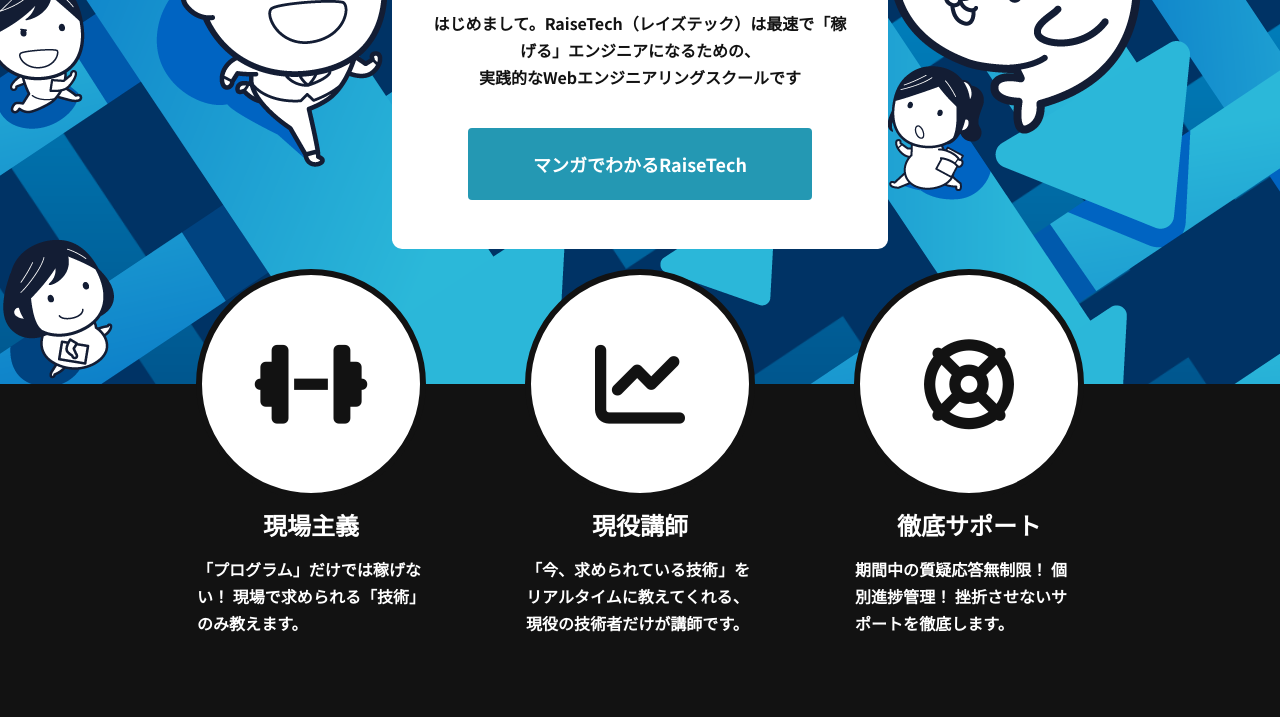
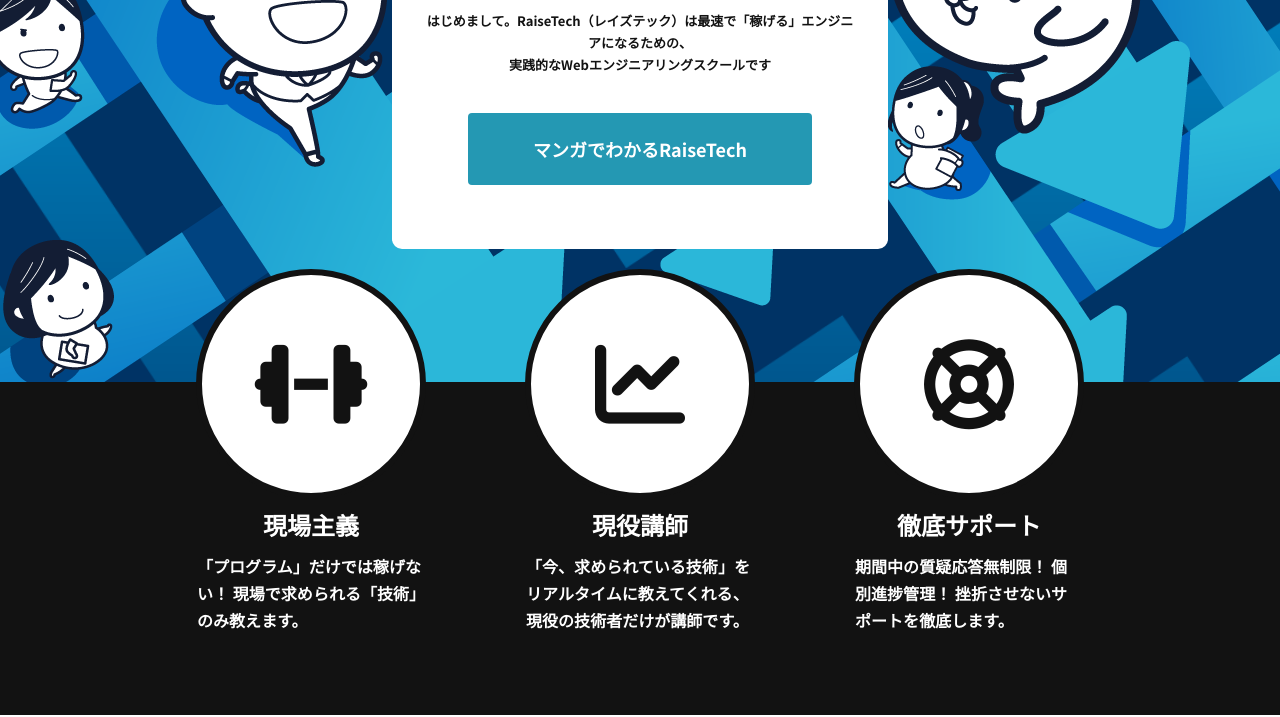
Before and after one commit to troisterre/mosya_kadai, a plain HTML site: page index.html in a window 1280 px wide. Shown: the part 268-985 px from the top of the page. Drawn offline with nearby package versions, Linux system fonts and the light colour scheme; some packages are replaced by stand-ins of ours.

Commit message:
課題提出前チェック2回目

```diff
--- a/index.html
+++ b/index.html
@@ -220,10 +220,12 @@
       <section class="p-top">
         <div class="p-top__contents">
           <img class="p-top__image" src="/images/header-logo.svg" alt="" />
-          <p class="p-top__description">
-            はじめまして。RaiseTech（レイズテック）は最速で「稼げる」エンジニアになるための、<br />実践的なWebエンジニアリングスクールです
-          </p>
-          <a href="/" class="c-button__link">マンガでわかるRaiseTech</a>
+          <div class="p-top__box">
+            <p class="p-top__description">
+              はじめまして。RaiseTech（レイズテック）は最速で「稼げる」エンジニアになるための、<br />実践的なWebエンジニアリングスクールです
+            </p>
+            <a href="/" class="c-button__link">マンガでわかるRaiseTech</a>
+          </div>
         </div>
         <div class="p-card">
           <ul class="p-card__menu u-flex">
--- a/scss/style.scss
+++ b/scss/style.scss
@@ -27,11 +27,6 @@
   font-size: 62.5%;
 }
 
-@media screen and (max-width: 767px) {
-  html {
-    font-size: calc(10 / 375 * 100vw);
-  }
-}
 * {
   box-sizing: border-box;
   line-height: 1.2;
@@ -140,7 +135,7 @@
     align-items: center;
     transition: all 0.3s ease;
     position: relative;
-    padding: 0 15px;
+    padding: 0 1.5rem;
   }
   &__list-title {
     font-weight: 700;
@@ -258,7 +253,7 @@
   font-weight: 700;
   justify-content: center;
   align-items: center;
-  font-size: 2rem;
+  font-size: 20px;
   line-height: calc(34 / 20);
   width: 275px;
   height: 46px;
@@ -357,13 +352,13 @@
   width: 100%;
   height: auto;
   position: relative;
-  padding: 13.7rem 0 0 0;
+  padding: 137px 0 0 0;
   background: url(/images/bg-hero3.png) top -26px center/cover no-repeat;
   background-attachment: fixed;
   z-index: -1;
   @include breakpoint(tablet) {
     height: 100%;
-    padding: 80px 30px;
+    padding: 80px 0;
     background: url(/images/bg-hero3.png) top center/cover no-repeat;
     background-attachment: fixed;
   }
@@ -377,7 +372,7 @@
       url(/images/bg-hero1.png) top -30px center/800px no-repeat,
       url(/images/bg-hero2.png) top -25px center/800px no-repeat;
     width: 100%;
-    height: 136px;
+    height: 137px;
     z-index: -1;
     @include breakpoint(tablet) {
       height: 660px;
@@ -393,14 +388,14 @@
     left: 0;
     width: 100%;
     background-color: $color--black;
-    height: 83%;
+    height: 84%;
     z-index: -1;
     @include breakpoint(tablet) {
       height: 333px;
     }
   }
   &__contents {
-    padding: 1.7rem 1.7rem 2.1rem;
+    padding: 1.35rem 0 1.7rem;
     background-color: #fff;
     text-align: center;
     @include breakpoint(tablet) {
@@ -422,10 +417,17 @@
       margin: 0 auto 26px auto;
     }
   }
+  &__box {
+    width: 345px;
+    margin: 0 auto;
+    @include breakpoint(tablet) {
+      width: 100%;
+    }
+  }
   &__description {
-    margin-bottom: 1.6rem;
-    font-size: 1.6rem;
-    line-height: calc(27 / 16);
+    margin-bottom: 1.3rem;
+    font-size: 1.3rem;
+    line-height: calc(22 / 13);
     font-weight: 700;
     @include breakpoint(tablet) {
       margin-bottom: 37px;
@@ -469,24 +471,24 @@
     border-radius: 50%;
     border: 6px solid $color--black;
     background-color: $color--white;
-    margin-bottom: 6px;
+    margin-bottom: 0;
   }
   &__icon {
     color: $color--black;
     font-size: 9rem;
   }
   &__inner-title {
-    font-size: 3rem;
+    font-size: 2.4rem;
     font-weight: 700;
     color: $color--white;
-    line-height: calc(51 / 30);
-    margin-bottom: 10px;
+    line-height: calc(51 / 24);
+    margin-bottom: 3px;
     @include breakpoint(tablet) {
       font-size: 2.4rem;
     }
   }
   &__inner-text {
-    font-size: 2rem;
+    font-size: 1.6rem;
     font-weight: 700;
     letter-spacing: 0.002em;
     line-height: 1.7;
```
Also changed, not shown: css/style.css, css/style.min.css, 2 other files.
